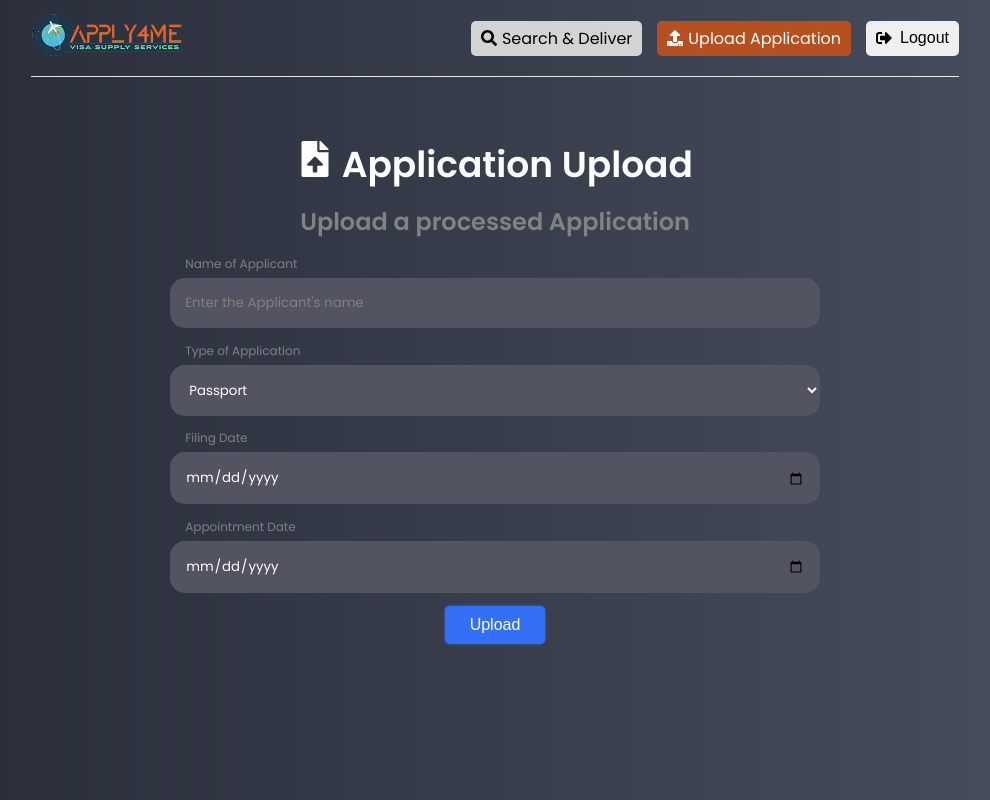
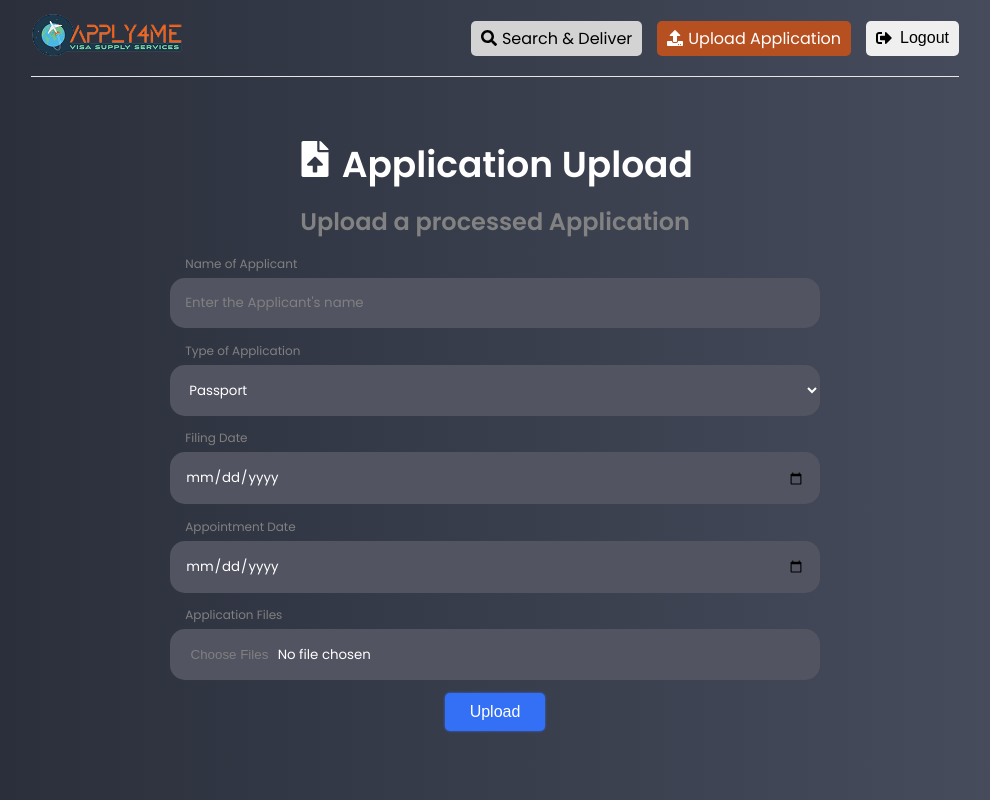
Before and after one commit to dewanwakilahmed/apply-4-me, a React (Create React App) app in the folder client/web-app/: page /upload-application in a window 1280 px wide. Shown: the whole page, without its empty margins (145-1135 px from the left). Built offline with nearby package versions, Linux system fonts and the light colour scheme; sample sign-in values are in the browser's storage.

Commit message:
Added File Upload in Application Upload

```diff
--- a/client/web-app/src/index.css
+++ b/client/web-app/src/index.css
@@ -165,7 +165,18 @@ h3 {
   padding-left: 12px;
 }
 
-/* Upload Application Page */
+input[type="file"]::file-selector-button {
+  padding: 0.2em 0.4em;
+  border-radius: 0.2em;
+  background-color: inherit;
+  transition: 1s;
+  border: none;
+  color: gray;
+}
+
+input[type="file"]::file-selector-button:hover {
+  color: white;
+}
 
 .btn {
   text-decoration: none;
--- a/client/web-app/src/tabs/UploadApplication.jsx
+++ b/client/web-app/src/tabs/UploadApplication.jsx
@@ -9,9 +9,10 @@ const UploadApplication = () => {
     type: "",
     dateOfFiling: new Date(),
     dateOfAppointment: new Date(),
+    files: null,
   });
 
-  const { name, type, dateOfFiling, dateOfAppointment } = formData;
+  const { name, type, dateOfFiling, dateOfAppointment, files } = formData;
 
   const changeHandler = (e) => {
     console.log(formData);
@@ -92,6 +93,20 @@ const UploadApplication = () => {
             />
           </div>
           <div className="form-group">
+            <label htmlFor="files" className="form-label">
+              Application Files
+            </label>
+            <input
+              type="file"
+              multiple
+              name="files"
+              id="files"
+              value={files}
+              onChange={changeHandler}
+              className="form-control"
+            />
+          </div>
+          <div className="form-group">
             <button type="submit" className="btn btn-blue">
               Upload
             </button>
```
